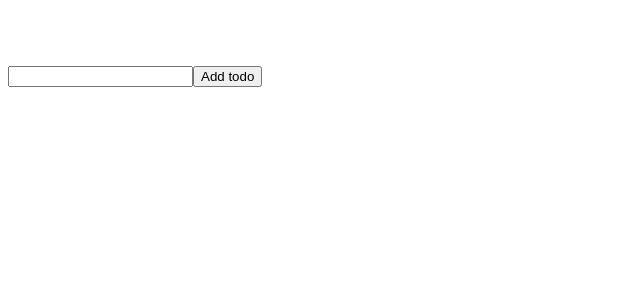
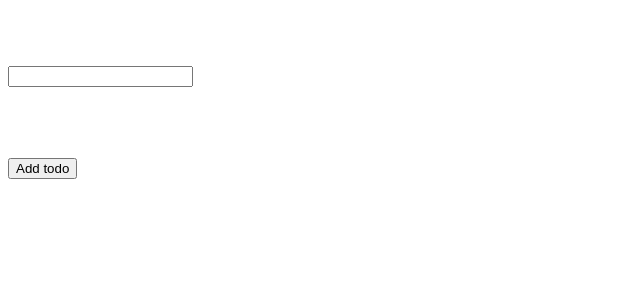
Before and after one commit to james-jenkinson/todo-pwa, a React app: page / in a window 1280 px wide. Shown: the top 300 px of the page, without its empty margins (0-640 px from the left). Built offline with nearby package versions, Linux system fonts and the light colour scheme.

Commit message:
Mark todo text as required (#4)

```diff
--- a/package.json
+++ b/package.json
@@ -24,10 +24,13 @@
   },
   "homepage": "https://github.com/james-jenkinson/react-typescript-webpack-template#readme",
   "dependencies": {
+    "@hookform/resolvers": "^1.3.4",
     "dexie": "^3.0.3",
     "react": "^17.0.1",
     "react-dom": "^17.0.1",
-    "workbox-webpack-plugin": "^6.0.2"
+    "react-hook-form": "^6.15.1",
+    "workbox-webpack-plugin": "^6.0.2",
+    "yup": "^0.32.8"
   },
   "devDependencies": {
     "@types/jest": "^26.0.19",
--- a/src/components/AddTodo/index.tsx
+++ b/src/components/AddTodo/index.tsx
@@ -1,32 +1,34 @@
-import React, { useContext, useState } from 'react'
+import React, { useContext } from 'react'
 import { todoContext } from '../../data/TodoContext'
 import { Todo } from '../../types/todo'
+import Form from '../Form'
+import * as yup from 'yup'
+
+const schema = yup.object({
+  text: yup.string().required('Please enter a name for the todo')
+})
 
 const AddTodo: React.FC = () => {
   const { addTodo } = useContext(todoContext)
-  const [text, setText] = useState('')
 
-  const createNewTodo = (e: React.FormEvent): void => {
-    e.preventDefault()
-
+  const createNewTodo = (payload: { text: string }): void => {
     const newTodo: Todo = {
       id: Date.now().toString(),
       state: 'not-done',
-      text: text
+      text: payload.text
     }
-    setText('')
     addTodo(newTodo)
   }
 
   return (
-    <form onSubmit={createNewTodo}>
-      <input value={text} onChange={e => setText(e.target.value)} />
+    <Form onSubmit={createNewTodo} schema={schema}>
+      <Form.Input name='text' />
       <button
         type='submit'
       >
         Add todo
       </button>
-    </form>
+    </Form>
   )
 }
 
--- /dev/null
+++ b/src/components/Form/Form.Input.tsx
@@ -0,0 +1,28 @@
+import React from 'react'
+import { useFormContext } from 'react-hook-form'
+import './form.input.css'
+
+interface Props {
+  name: string
+}
+
+const FormInput: React.FC<Props> = (props) => {
+  const { register, errors } = useFormContext()
+  console.log('errors', errors[props.name])
+  const error = errors[props.name]
+
+  const isErrorState = error !== undefined
+
+  return (
+    <div>
+      <input
+        className={isErrorState ? 'form-input--error' : ''}
+        name={props.name}
+        ref={register}
+      />
+      {isErrorState && <span className='form-input__error-label'>{error.message}</span>}
+    </div>
+  )
+}
+
+export default FormInput
--- /dev/null
+++ b/src/components/Form/form.input.css
@@ -0,0 +1,8 @@
+.form-input--error {
+  border-color: #ba8475;
+}
+
+.form-input__error-label {
+  font-size: 10px;
+  color: #ba8475;
+}
--- /dev/null
+++ b/src/components/Form/index.tsx
@@ -0,0 +1,36 @@
+import React from 'react'
+import { FormProvider, SubmitHandler, useForm } from 'react-hook-form'
+import { yupResolver } from '@hookform/resolvers/yup'
+import FormInput from './Form.Input'
+
+interface Props<T extends {[key: string]: any}> {
+  onSubmit: SubmitHandler<T>
+  children: React.ReactNode[]
+  schema: any
+}
+
+const Form = <T,>(props: Props<T>): React.ReactElement => {
+  const methods = useForm({ resolver: yupResolver(props.schema) })
+
+  const onSubmit = methods.handleSubmit<T>((a, b) => {
+    props.onSubmit(a, b)
+    methods.reset()
+  })
+
+  return (
+    <FormProvider
+      {...methods}
+    >
+      <form onSubmit={onSubmit}>
+        {props.children}
+      </form>
+    </FormProvider>
+  )
+}
+
+export default Object.assign(
+  Form,
+  {
+    Input: FormInput
+  }
+)
--- a/src/components/Todo/index.tsx
+++ b/src/components/Todo/index.tsx
@@ -13,6 +13,7 @@ const Todo: React.FC<Props> = (props) => {
   const { setTodoStatus } = useContext(todoContext)
 
   return (
+    <div>
       <button
         className={`todo-button${props.status === 'done' ? ' todo-button--done' : ''}`}
         onClick={() =>
@@ -20,6 +21,7 @@ const Todo: React.FC<Props> = (props) => {
       >
         {props.text}
       </button>
+    </div>
   )
 }
 
```
Also changed, not shown: 1 other file (tests, documents, lock files or other folders). Lines whose indentation alone changed are shown as unchanged.
